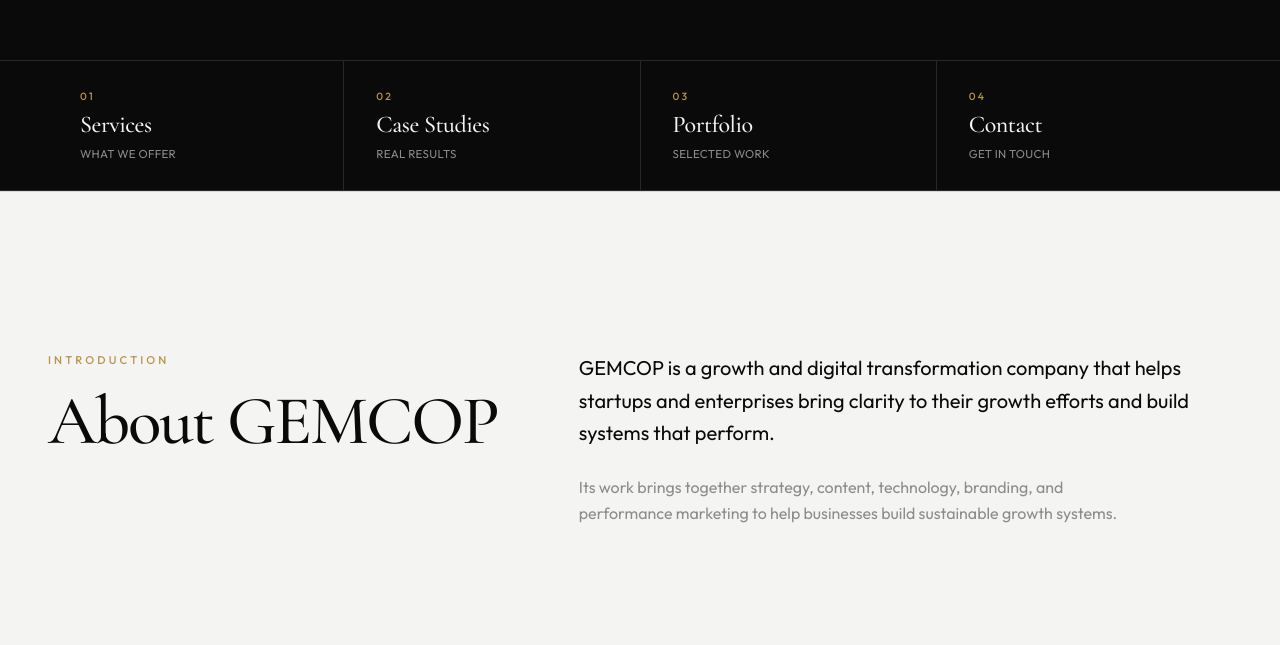
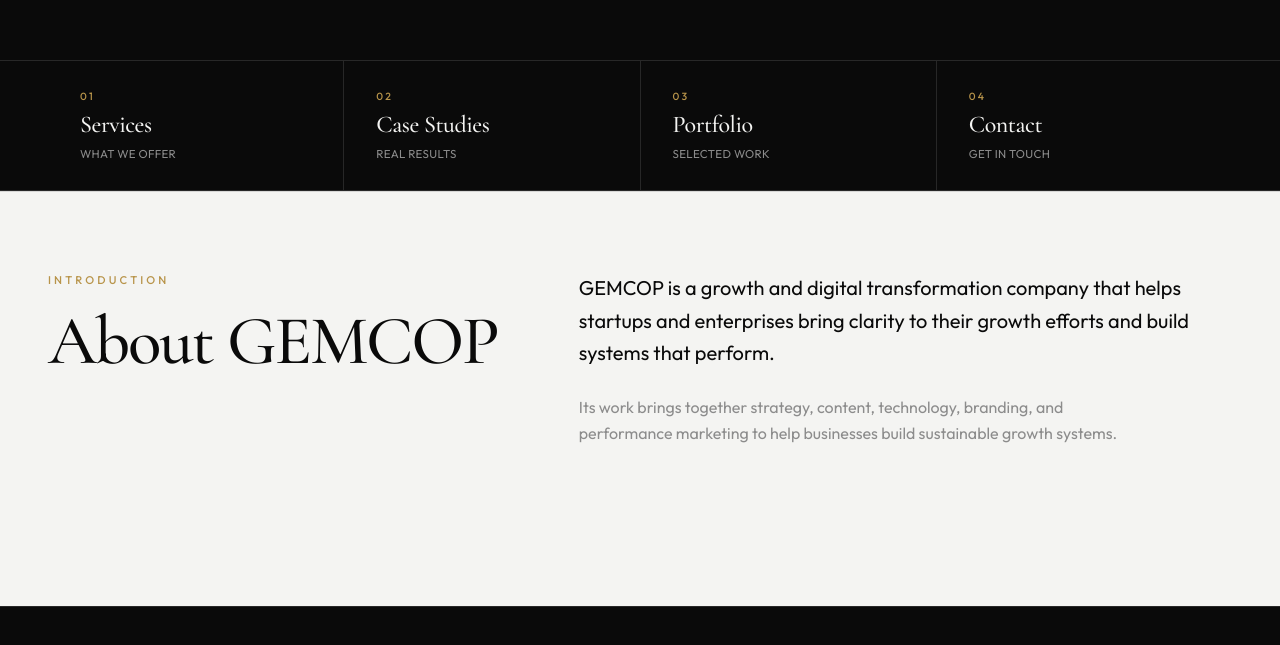
Before and after one commit to Dakshata-R55/Gemcop, a React (Vite) app: page / in a window 1280 px wide. Shown: the part 2117-2762 px from the top of the page. Built offline with nearby package versions, Linux system fonts and the light colour scheme.

Commit message:
changes in scroll

```diff
--- a/src/pages/Home.jsx
+++ b/src/pages/Home.jsx
@@ -113,7 +113,7 @@
 
       <HorizontalNav />
 
-      <HomeBand tone="light" className="py-24 sm:py-32 lg:py-40">
+      <HomeBand tone="light" className="pt-12 pb-24 sm:pt-16 sm:pb-32 lg:pt-20 lg:pb-40">
         <div className="container-site grid items-start gap-12 lg:grid-cols-[0.85fr_1.15fr]">
           <SectionHeading eyebrow="Introduction" title="About GEMCOP" />
           <Reveal delay={0.1}>
```
